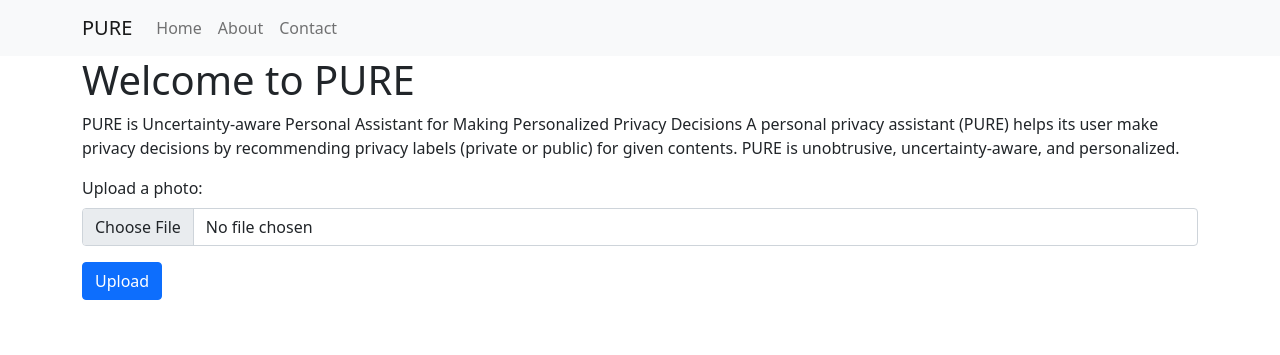
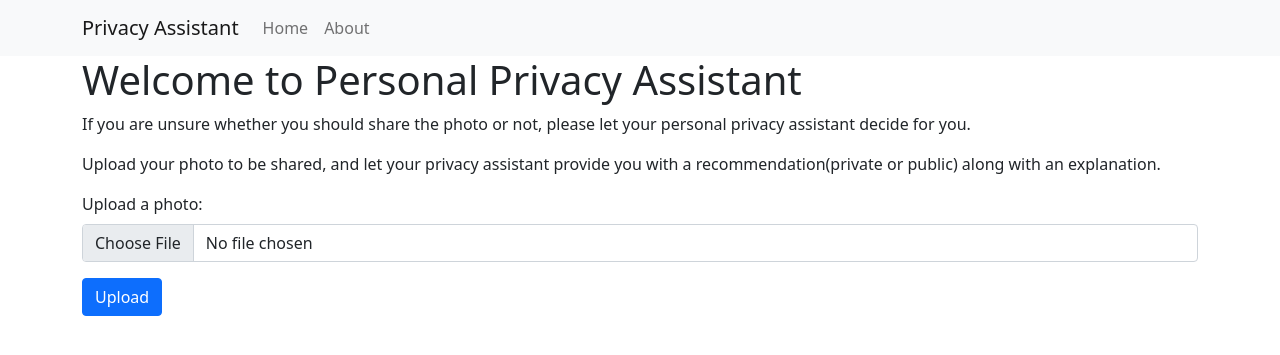
Before and after one commit to turkbera/onlineAssistant, a Django app: page / in a window 1280 px wide. Shown: the top 355 px of the page. Run offline with Django 4.2, Linux system fonts and the light colour scheme; parts of the project's set-up code (start-up, migrations or seed data) failed here and were passed over; some libraries are stand-ins or nearby versions.

Commit message:
the names and the explanatons of the website changed

```diff
--- a/privacyAssistant/templates/privacyAssistant/index.html
+++ b/privacyAssistant/templates/privacyAssistant/index.html
@@ -1,32 +1,23 @@
 {% extends 'privacyAssistant/layout.html' %}
 
 {% block title %}
-    Home - PURE
+    Home - Personal Privacy Assistant
 {% endblock %}
 
 {% block content %}
-    <h1>Welcome to PURE</h1>
-    <p>PURE is Uncertainty-aware Personal Assistant for Making Personalized Privacy Decisions
-
-        A personal privacy assistant (PURE) helps its user make privacy decisions by recommending privacy labels (private or public) for given contents. PURE is unobtrusive, uncertainty-aware, and personalized.</p>
-
+    <h1>Welcome to Personal Privacy Assistant</h1>
+    <p> If you are unsure whether you should share the photo or not, please let your personal privacy assistant decide for you.
+    </p>
+    <p>
+        Upload your photo to be shared, and let your privacy assistant provide you with a recommendation(private or public) along with an explanation.</p>
     <form method="post" enctype="multipart/form-data" action="{% url 'index' %}">
         {% csrf_token %}
         <div class="mb-3">
             <label for="photoInput" class="form-label">Upload a photo:</label>
-            <input type="file" class="form-control" id="photoInput" name="photo">
+            <input type="file" class="form-control" id="photoInput" name="photo" accept="image/*">
         </div>
         <button type="submit" class="btn btn-primary">Upload</button>
     </form>
-
-    {% if tags %}
-        <h2>Tags:</h2>
-        <ul>
-            {% for tag in tags %}
-                <li>{{ tag }}</li>
-            {% endfor %}
-        </ul>
-    {% endif %}
     {% if predict %}
         {{predict}}
     {% endif %}
--- a/privacyAssistant/templates/privacyAssistant/layout.html
+++ b/privacyAssistant/templates/privacyAssistant/layout.html
@@ -1,13 +1,13 @@
 <!DOCTYPE html>
 <html>
 <head>
-    <title>{% block title %}PURE{% endblock %}</title>
+    <title>{% block title %}Online Personal Privacy Assistant{% endblock %}</title>
     <link rel="stylesheet" href="https://cdnjs.cloudflare.com/ajax/libs/twitter-bootstrap/5.0.2/css/bootstrap.min.css">
 </head>
 <body>
     <nav class="navbar navbar-expand-lg navbar-light bg-light">
         <div class="container">
-            <a class="navbar-brand" href="#">PURE</a>
+            <a class="navbar-brand" href="{%url 'index'%}">Privacy Assistant</a>
             <button class="navbar-toggler" type="button" data-bs-toggle="collapse" data-bs-target="#navbarNav"
                     aria-controls="navbarNav" aria-expanded="false" aria-label="Toggle navigation">
                 <span class="navbar-toggler-icon"></span>
@@ -15,13 +15,10 @@
             <div class="collapse navbar-collapse" id="navbarNav">
                 <ul class="navbar-nav">
                     <li class="nav-item">
-                        <a class="nav-link" href="#">Home</a>
+                        <a class="nav-link" href="{%url 'index'%}">Home</a>
                     </li>
                     <li class="nav-item">
-                        <a class="nav-link" href="#">About</a>
-                    </li>
-                    <li class="nav-item">
-                        <a class="nav-link" href="#">Contact</a>
+                        <a class="nav-link" href="{%url 'about'%}">About</a>
                     </li>
                 </ul>
             </div>
--- a/privacyAssistant/urls.py
+++ b/privacyAssistant/urls.py
@@ -3,5 +3,6 @@ from django.urls import path
 from . import views
 
 urlpatterns = [
-    path("", views.index, name="index")
+    path("", views.index, name="index"),
+    path("about/", views.about, name="about")
 ]
--- a/privacyAssistant/views.py
+++ b/privacyAssistant/views.py
@@ -20,13 +20,10 @@ classifier_rf = joblib.load(classifier_rf_save_path)
 # Function to extract topics from tags
 def extract_topics_from_tags(tags):
     # Transform the tags using the TF-IDF vectorizer
-    print(tags)
     tags = " ".join([tag for tag in tags])
     tags_tfidf = tfidf_vectorizer.transform([tags])
-    print(tags_tfidf)
     # Use the NMF model to extract topics
     topics = nmf_model.transform(tags_tfidf)
-    print(topics)
     return topics
 
 def index(request):
@@ -46,8 +43,6 @@ def index(request):
         predict = classifier_rf.predict(photo_topics)
         # Pass the extracted tags and topics to the template context
         prediction_privacy = "private" if predict[0] == 0 else "public"
-
-        print(predict)
         context = {
             'tags': predicted_tags,
             'predict': prediction_privacy
@@ -56,3 +51,10 @@ def index(request):
         return render(request, 'privacyAssistant/index.html', context)
 
     return render(request, 'privacyAssistant/index.html')
+
+def about(request):
+    email_address = 'turk.mbera@gmail.com'  # Replace this with your email address
+    context = {
+        'email_address': email_address
+    }
+    return render(request, 'privacyAssistant/about.html', context)
```
Also changed, not shown: privacyAssistant/templates/privacyAssistant/about.html (added, +23 -0 lines), 1 other file.
